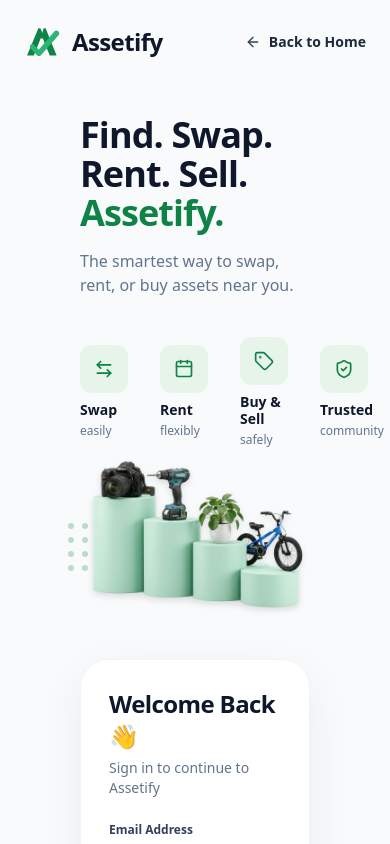
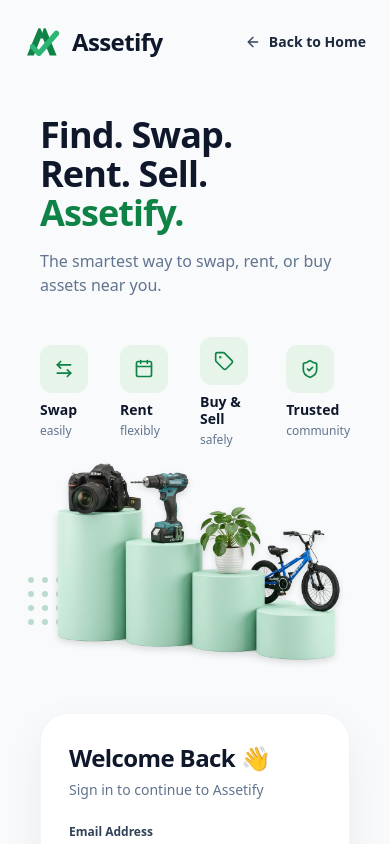
Before and after one commit to semanaparfait/Gutuza, a Next.js app: page /app/account in a window 390 px wide. Shown: the top 844 px of the page. Built offline with nearby package versions, Linux system fonts and the light colour scheme.

Commit message:
fix(AccountPage): adjust main container padding for improved layout

```diff
--- a/app/app/account/page.tsx
+++ b/app/app/account/page.tsx
@@ -134,7 +134,7 @@ export default function AccountPage() {
       </header>
 
       {/* Main Grid Container */}
-      <main className="w-full max-w-7xl mx-auto px-20 py-4 flex-1 grid grid-cols-1 lg:grid-cols-12 gap-12 items-center ">
+      <main className="w-full max-w-7xl mx-auto md:px-20 px-10 py-4 flex-1 grid grid-cols-1 lg:grid-cols-12 gap-12 items-center ">
 
         {/* Left Column: Branding, Slogan, Features & 3D Podium Graphic */}
         <div className="lg:col-span-6 flex flex-col justify-between pt-4 lg:pt-0">
```
